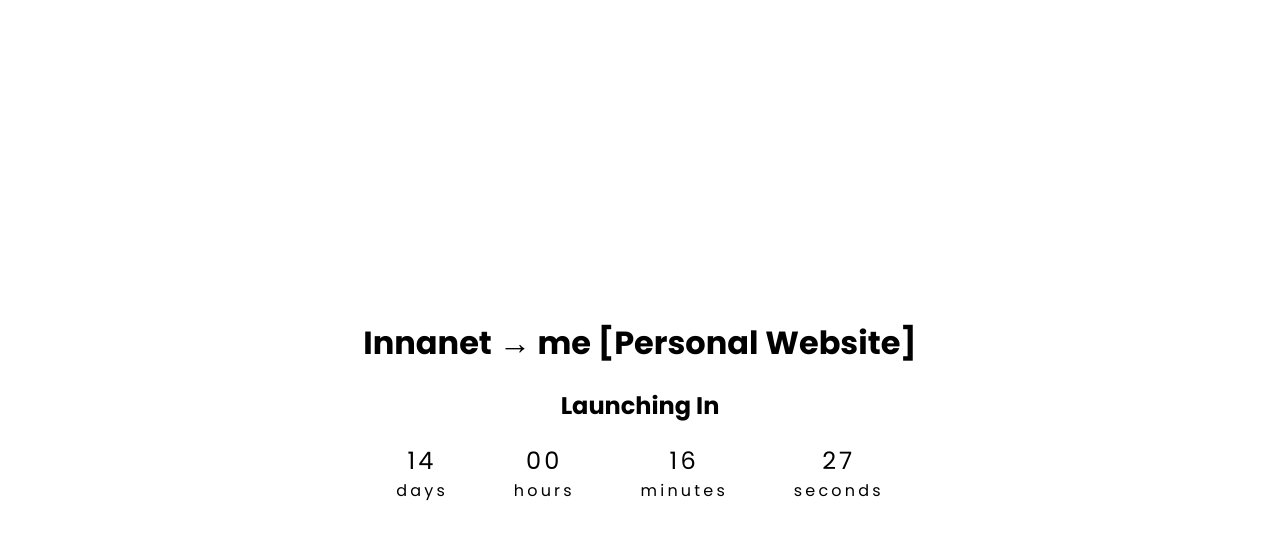
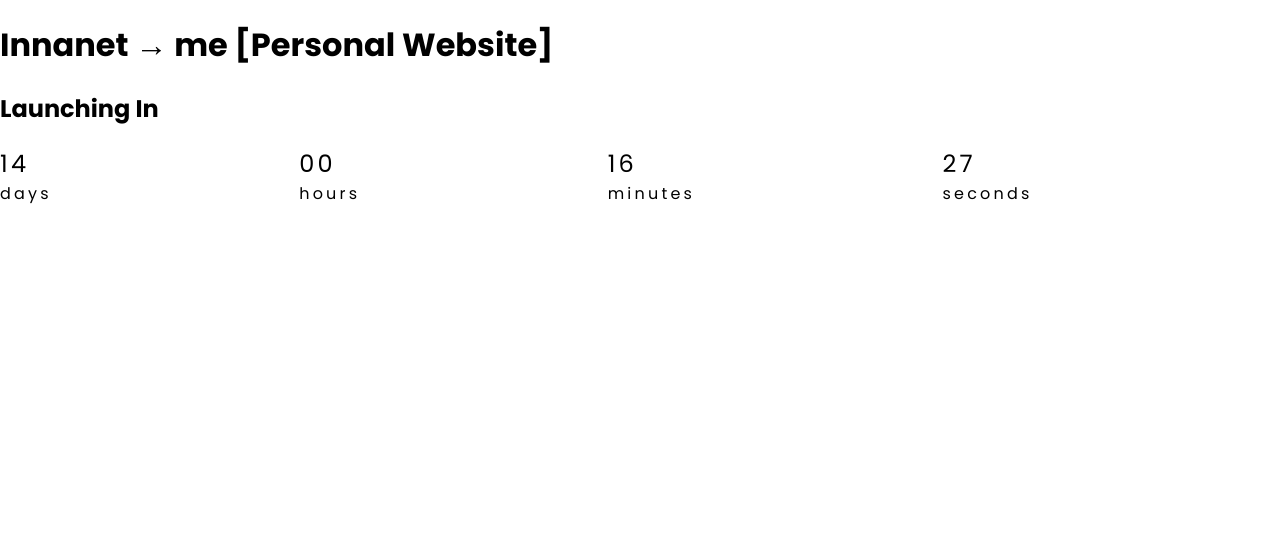
Before and after one commit to lerato1ofwan/innanet-me, a Next.js app: page / in a window 1280 px wide. Shown: the top 540 px of the page. Built offline with nearby package versions, Linux system fonts and the light colour scheme.

Commit message:
Added layout component and footer

```diff
--- a/styles/Home.module.scss
+++ b/styles/Home.module.scss
@@ -1,10 +1,10 @@
-.container {
+.launch-container {
     height: 100vh;
     display: flex;
     justify-content: center;
     align-items: center;
 }
 
-.content {
+.launch-content {
     text-align: center;
 }
```
Also changed, not shown: components/Footer.js (added, +9 -0 lines), components/Hero.js (added, +9 -0 lines), components/Layout.js (added, +15 -0 lines), styles/Footer.module.scss (added), styles/Layout.module.scss (added).
